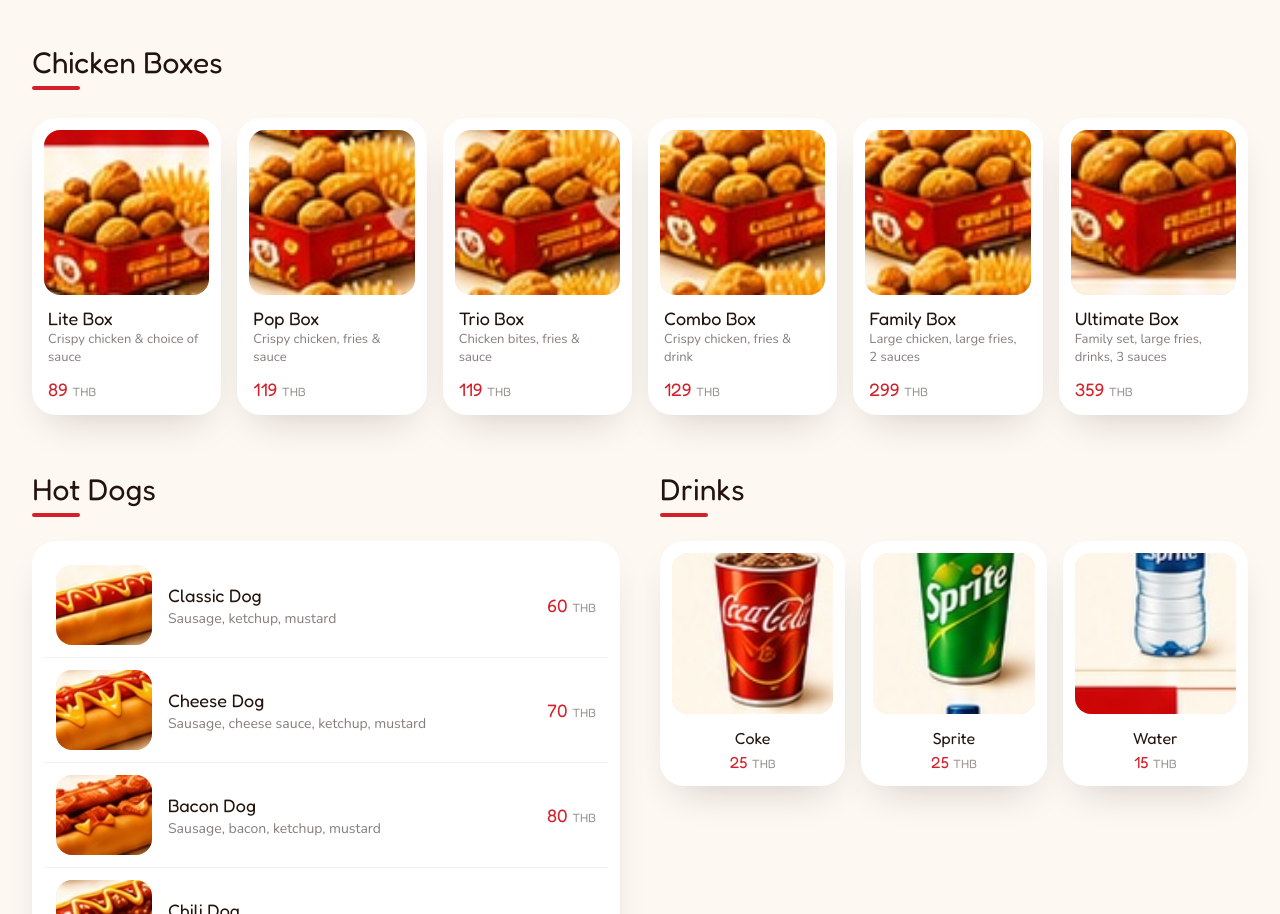
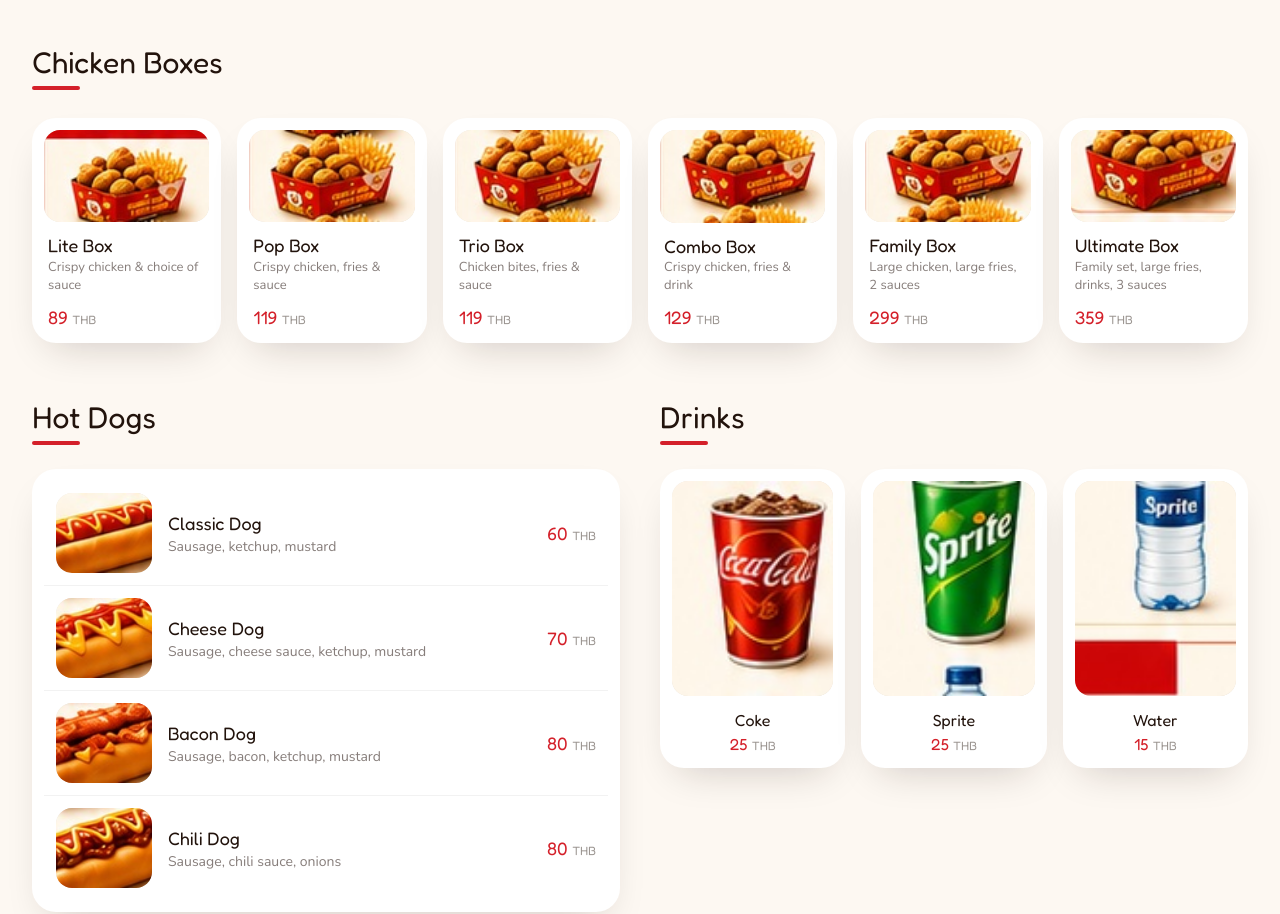
Before and after one commit to komarov-dc/fendithefrenchie, a plain HTML site: page menu.html in a window 1280 px wide. Shown: the part 700-1614 px from the top of the page. Drawn offline with nearby package versions, Linux system fonts and the light colour scheme.

Commit message:
Reshape menu food cards to item aspect (boxes landscape, drinks portrait) — no more zoomed-in crops

```diff
--- a/menu.html
+++ b/menu.html
@@ -214,7 +214,7 @@
         <div class="mt-7 grid grid-cols-2 gap-4 sm:grid-cols-3 lg:grid-cols-6">
           <!-- box card template -->
           <article class="group rounded-3xl bg-white p-3 shadow-card transition-all hover:-translate-y-1.5">
-            <span class="img-slot relative block aspect-square overflow-hidden rounded-2xl">
+            <span class="img-slot relative block aspect-[16/9] overflow-hidden rounded-2xl">
               <img src="images/m/cb-lite.jpg" alt="Lite Box" class="h-full w-full object-cover transition-transform duration-500 group-hover:scale-105" />
             </span>
             <h3 class="mt-3 px-1 font-display text-lg font-600 leading-tight">Lite Box</h3>
@@ -223,7 +223,7 @@
           </article>
 
           <article class="group rounded-3xl bg-white p-3 shadow-card transition-all hover:-translate-y-1.5">
-            <span class="img-slot relative block aspect-square overflow-hidden rounded-2xl">
+            <span class="img-slot relative block aspect-[16/9] overflow-hidden rounded-2xl">
               <img src="images/m/cb-pop.jpg" alt="Pop Box" class="h-full w-full object-cover transition-transform duration-500 group-hover:scale-105" />
             </span>
             <h3 class="mt-3 px-1 font-display text-lg font-600 leading-tight">Pop Box</h3>
@@ -232,7 +232,7 @@
           </article>
 
           <article class="group rounded-3xl bg-white p-3 shadow-card transition-all hover:-translate-y-1.5">
-            <span class="img-slot relative block aspect-square overflow-hidden rounded-2xl">
+            <span class="img-slot relative block aspect-[16/9] overflow-hidden rounded-2xl">
               <img src="images/m/cb-trio.jpg" alt="Trio Box" class="h-full w-full object-cover transition-transform duration-500 group-hover:scale-105" />
             </span>
             <h3 class="mt-3 px-1 font-display text-lg font-600 leading-tight">Trio Box</h3>
@@ -241,7 +241,7 @@
           </article>
 
           <article class="group rounded-3xl bg-white p-3 shadow-card transition-all hover:-translate-y-1.5">
-            <span class="img-slot relative block aspect-square overflow-hidden rounded-2xl">
+            <span class="img-slot relative block aspect-[16/9] overflow-hidden rounded-2xl">
               <img src="images/m/cb-combo.jpg" alt="Combo Box" class="h-full w-full object-cover transition-transform duration-500 group-hover:scale-105" />
             </span>
             <h3 class="mt-3 px-1 font-display text-lg font-600 leading-tight">Combo Box</h3>
@@ -250,7 +250,7 @@
           </article>
 
           <article class="group rounded-3xl bg-white p-3 shadow-card transition-all hover:-translate-y-1.5">
-            <span class="img-slot relative block aspect-square overflow-hidden rounded-2xl">
+            <span class="img-slot relative block aspect-[16/9] overflow-hidden rounded-2xl">
               <img src="images/m/cb-family.jpg" alt="Family Box" class="h-full w-full object-cover transition-transform duration-500 group-hover:scale-105" />
             </span>
             <h3 class="mt-3 px-1 font-display text-lg font-600 leading-tight">Family Box</h3>
@@ -259,7 +259,7 @@
           </article>
 
           <article class="group rounded-3xl bg-white p-3 shadow-card transition-all hover:-translate-y-1.5">
-            <span class="img-slot relative block aspect-square overflow-hidden rounded-2xl">
+            <span class="img-slot relative block aspect-[16/9] overflow-hidden rounded-2xl">
               <img src="images/m/cb-ultimate.jpg" alt="Ultimate Box" class="h-full w-full object-cover transition-transform duration-500 group-hover:scale-105" />
             </span>
             <h3 class="mt-3 px-1 font-display text-lg font-600 leading-tight">Ultimate Box</h3>
@@ -327,21 +327,21 @@
             <div class="mt-1.5 h-1 w-12 rounded-full bg-chicky"></div>
             <div class="mt-6 grid grid-cols-3 gap-4">
               <article class="rounded-3xl bg-white p-3 text-center shadow-card transition-all hover:-translate-y-1.5">
-                <span class="img-slot relative block aspect-square overflow-hidden rounded-2xl">
+                <span class="img-slot relative block aspect-[3/4] overflow-hidden rounded-2xl">
                   <img src="images/m/dr-coke.jpg" alt="Coke" class="h-full w-full object-cover" />
                 </span>
                 <h3 class="mt-3 font-display text-base font-600">Coke</h3>
                 <p class="font-display text-base font-700 text-chicky">25 <span class="text-xs font-500 text-ink/45">THB</span></p>
               </article>
               <article class="rounded-3xl bg-white p-3 text-center shadow-card transition-all hover:-translate-y-1.5">
-                <span class="img-slot relative block aspect-square overflow-hidden rounded-2xl">
+                <span class="img-slot relative block aspect-[3/4] overflow-hidden rounded-2xl">
                   <img src="images/m/dr-sprite.jpg" alt="Sprite" class="h-full w-full object-cover" />
                 </span>
                 <h3 class="mt-3 font-display text-base font-600">Sprite</h3>
                 <p class="font-display text-base font-700 text-chicky">25 <span class="text-xs font-500 text-ink/45">THB</span></p>
               </article>
               <article class="rounded-3xl bg-white p-3 text-center shadow-card transition-all hover:-translate-y-1.5">
-                <span class="img-slot relative block aspect-square overflow-hidden rounded-2xl">
+                <span class="img-slot relative block aspect-[3/4] overflow-hidden rounded-2xl">
                   <img src="images/m/dr-water.jpg" alt="Water" class="h-full w-full object-cover" />
                 </span>
                 <h3 class="mt-3 font-display text-base font-600">Water</h3>
```
